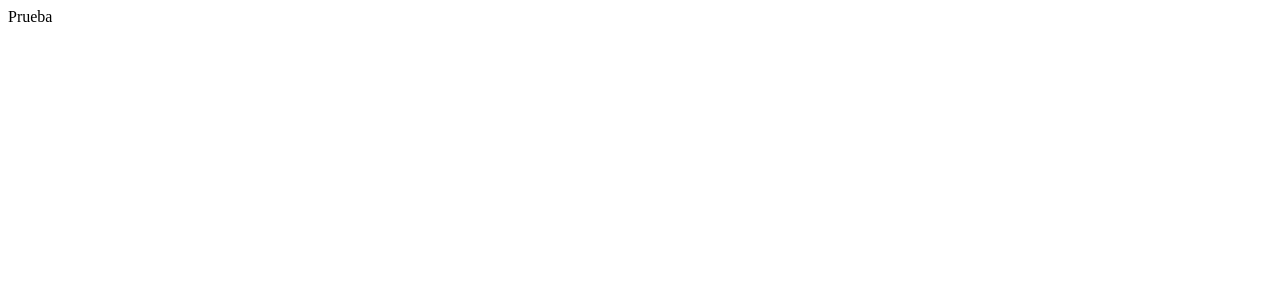
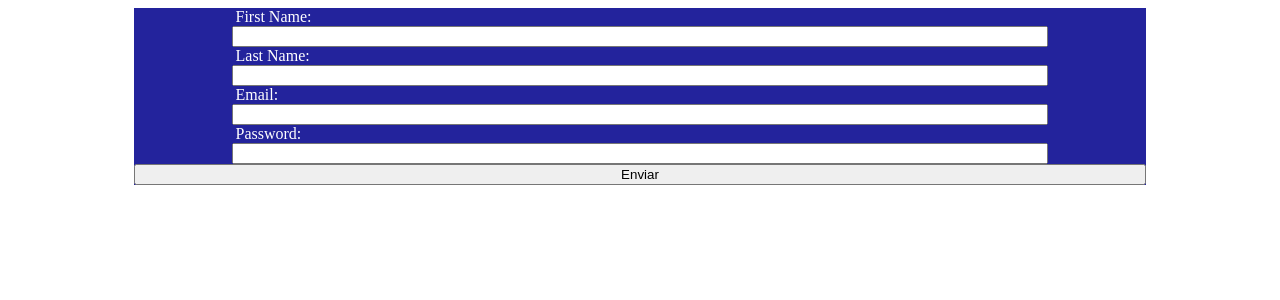
Before and after one commit to wilberpulido/favoriteMovieApp, a Next.js app: page /register in a window 1280 px wide. Shown: the top 300 px of the page. Built offline with nearby package versions, Linux system fonts and the light colour scheme.

Commit message:
hace la solicitud al back para registrar usuario

```diff
--- a/components/Form.js
+++ b/components/Form.js
@@ -2,7 +2,7 @@ import style from '../styles/components/form.module.scss'
 
 export default function Form (props) {
   return (
-    <form style={style}>
+    <form id={style.formComponent}>
       {props.children}
     </form>
   )
--- a/package.json
+++ b/package.json
@@ -19,5 +19,6 @@
   },
   "eslintConfig": {
     "extends": "./node_modules/standard/eslintrc.json"
-  }
+  },
+  "proxy": "http://localhost:5000"
 }
--- a/pages/register/index.js
+++ b/pages/register/index.js
@@ -1,7 +1,53 @@
+import Form from '../../components/Form'
+import { useState, useEffect } from 'react'
+
 export default function Register () {
+  const [user, setUser] = useState({
+    firstName: '',
+    lastName: '',
+    email: '',
+    password: ''
+  })
+  useEffect(() => {
+    console.log(user.firstName)
+    console.log(user.lastName)
+    console.log(user.email)
+    console.log(user.password)
+  }, [user])
+  function handlerInputChange (e) {
+    setUser({
+      ...user,
+      [e.target.name]: e.target.value
+    })
+  }
+  async function handlerSubmit (e) {
+    e.preventDefault()
+    // eslint-disable-next-line no-undef
+    fetch('localhost:5000/api/auth/register', {
+      method: 'POST',
+      body: JSON.stringify(user),
+      headers: {
+        'Content-Type': 'application/json'
+      }
+    })
+      .then(res => res.json())
+      .then(response => { console.log(response) })
+  }
   return (
     <div>
-      Prueba
+      <div style={{ display: 'flex', justifyContent: 'center' }}>
+        <Form onSubmit={handlerSubmit}>
+          <label>First Name:</label>
+          <input name='firstName' onChange={handlerInputChange} />
+          <label>Last Name: </label>
+          <input name='lastName' onChange={handlerInputChange} />
+          <label> Email: </label>
+          <input name='email' onChange={handlerInputChange} />
+          <label> Password: </label>
+          <input name='password' type='password' onChange={handlerInputChange} />
+          <button>Enviar</button>
+        </Form>
+      </div>
     </div>
   )
 }
--- a/styles/components/form.module.scss
+++ b/styles/components/form.module.scss
@@ -0,0 +1,16 @@
+#formComponent {
+    color: white;
+    background-color: rgb(35, 35, 156);
+    min-width: 220px;
+    width: 80%;
+    display: flex;
+    flex-direction: column;
+    input{
+        width: 80%;
+        margin: 0 auto;
+    }
+    label{
+        position: relative;
+        left: 10%;
+    }
+}
```
